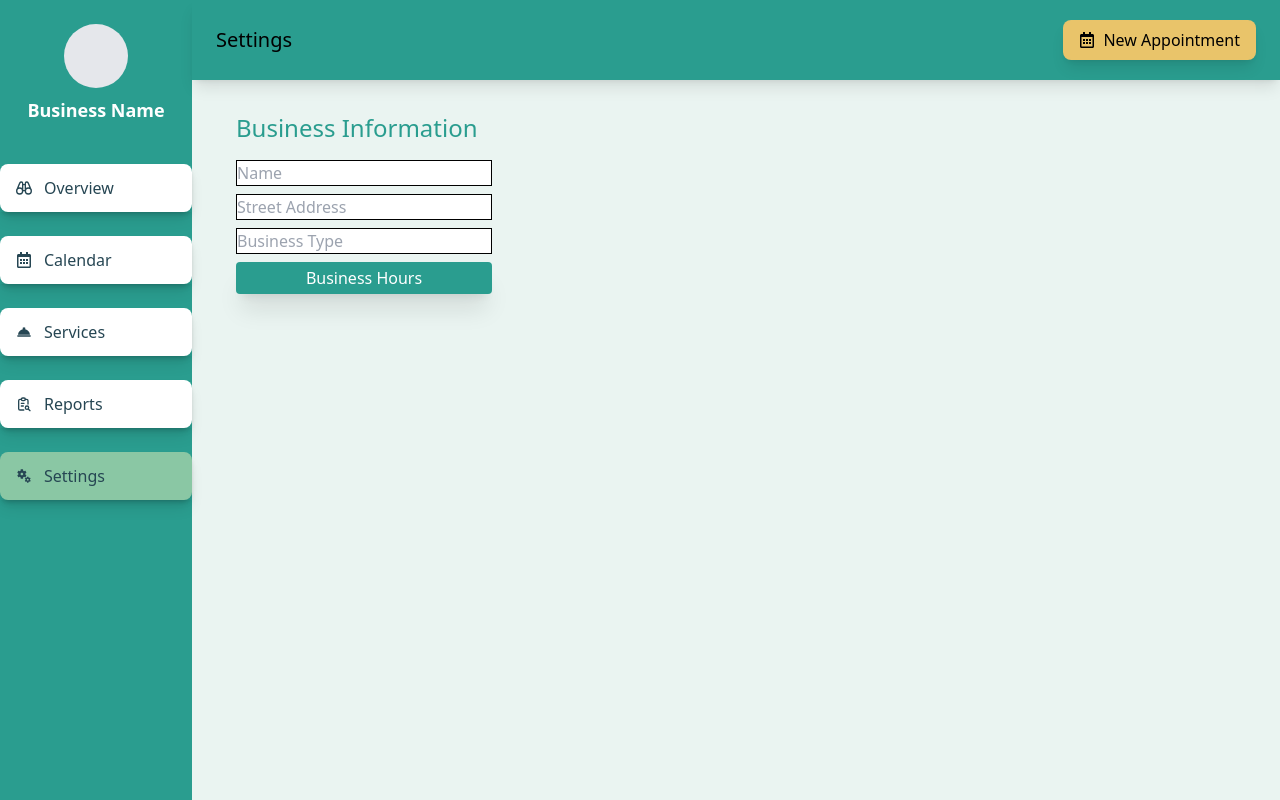
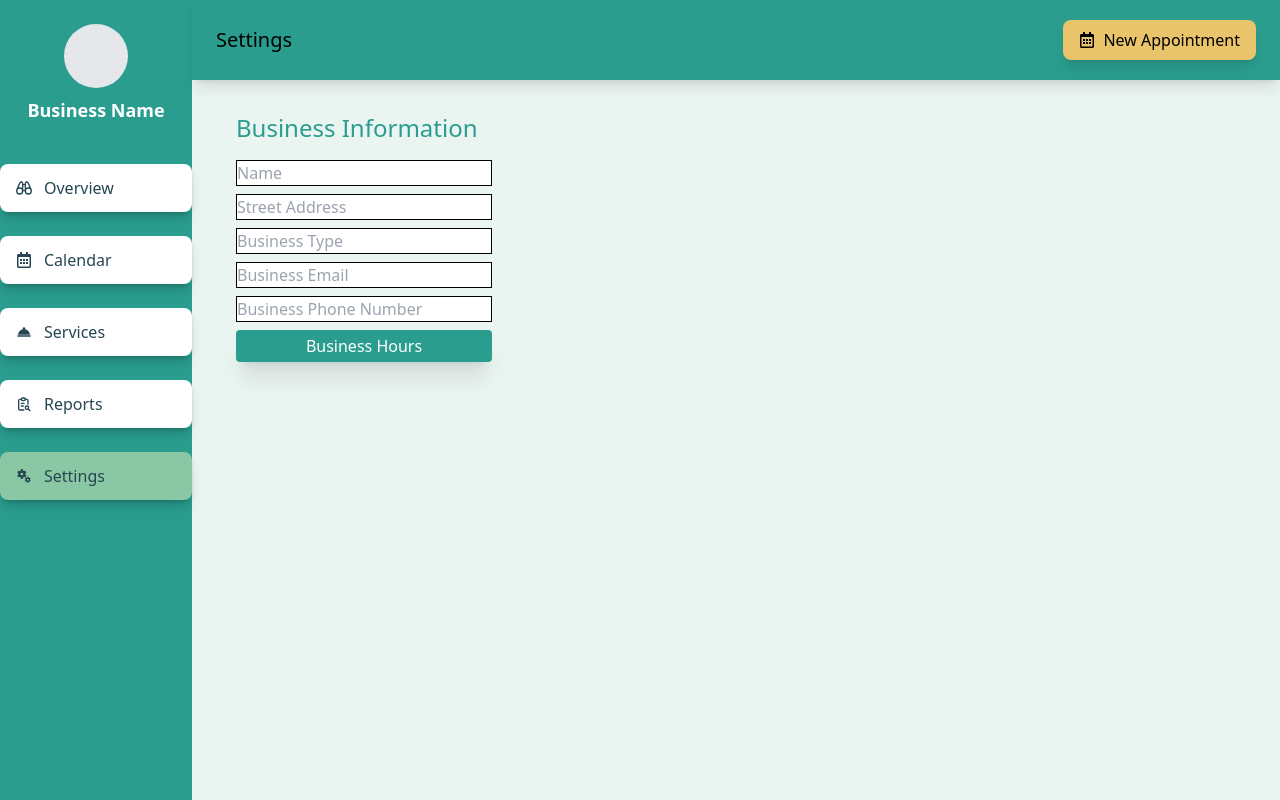
Before and after one commit to ItzYaboiiJoe/AppointmentApp, a React (Vite) app: page /AdminSettings in a window 1280 px wide. Built offline with nearby package versions, Linux system fonts and the light colour scheme; no server answers.

Commit message:
Implemented reading availability data from firebase

```diff
--- a/src/Components/Availability.jsx
+++ b/src/Components/Availability.jsx
@@ -1,6 +1,6 @@
-import { useState } from "react";
+import { useState, useEffect } from "react";
 import { fireStore } from "../Config/firebase-config";
-import { doc, setDoc } from "firebase/firestore";
+import { doc, setDoc, getDoc } from "firebase/firestore";
 
 function Availability({ onClose }) {
   const days = [
@@ -14,6 +14,7 @@ function Availability({ onClose }) {
   ];
 
   const hours = [
+    "",
     "12:00 AM",
     "12:30 AM",
     "01:00 AM",
@@ -79,6 +80,39 @@ function Availability({ onClose }) {
   );
 
   const [message, setMessage] = useState("");
+  const [loading, setLoading] = useState(true); // Add loading state
+
+  useEffect(() => {
+    const fetchAvailability = async () => {
+      const hoursDocRef = doc(fireStore, "Joe BarberShop", "HoursOfOperation");
+      const docSnap = await getDoc(hoursDocRef);
+
+      if (docSnap.exists()) {
+        const data = docSnap.data();
+        const newCheckedDays = {};
+        const newTime = {};
+
+        days.forEach((day) => {
+          if (data[day]?.Status === "Open") {
+            newCheckedDays[day] = true;
+            newTime[day] = {
+              OpeningTime: data[day].OpeningTime,
+              ClosingTime: data[day].ClosingTime,
+            };
+          } else {
+            newCheckedDays[day] = false;
+            newTime[day] = { OpeningTime: "", ClosingTime: "" };
+          }
+        });
+
+        setCheckedDays(newCheckedDays);
+        setTime(newTime);
+      }
+      setLoading(false);
+    };
+
+    fetchAvailability();
+  }, []);
 
   const handleCheckboxChange = (day) => {
     setCheckedDays((prev) => ({ ...prev, [day]: !prev[day] }));
@@ -121,6 +155,16 @@ function Availability({ onClose }) {
     }
   };
 
+  if (loading) {
+    return (
+      <div className="fixed inset-0 bg-black bg-opacity-50 flex justify-center items-center">
+        <div className="bg-white p-6 rounded shadow-lg">
+          <p>Loading...</p>
+        </div>
+      </div>
+    );
+  }
+
   return (
     <div className="fixed inset-0 bg-black bg-opacity-50 flex justify-center items-center">
       <div className="bg-white p-6 rounded shadow-lg">
@@ -153,6 +197,7 @@ function Availability({ onClose }) {
                     !checkedDays[day] ? "opacity-15 cursor-not-allowed" : ""
                   }`}
                   disabled={!checkedDays[day]}
+                  value={time[day].OpeningTime}
                   onChange={(e) =>
                     handleTimeChange(day, "OpeningTime", e.target.value)
                   }
@@ -170,6 +215,7 @@ function Availability({ onClose }) {
                     !checkedDays[day] ? "opacity-15 cursor-not-allowed" : ""
                   }`}
                   disabled={!checkedDays[day]}
+                  value={time[day].ClosingTime}
                   onChange={(e) =>
                     handleTimeChange(day, "ClosingTime", e.target.value)
                   }
--- a/src/Components/BusinessInfoForm.jsx
+++ b/src/Components/BusinessInfoForm.jsx
@@ -46,6 +46,22 @@ function BusinessInfoForm() {
             className="border-solid border border-black w-64"
           />
         </div>
+        {/* Business Email */}
+        <div>
+          <input
+            type="text"
+            placeholder="Business Email"
+            className="border-solid border border-black w-64"
+          />
+        </div>
+        {/* Business Phone Number */}
+        <div>
+          <input
+            type="text"
+            placeholder="Business Phone Number"
+            className="border-solid border border-black w-64"
+          />
+        </div>
         {/* Business Hours */}
         <div>
           <button
```
